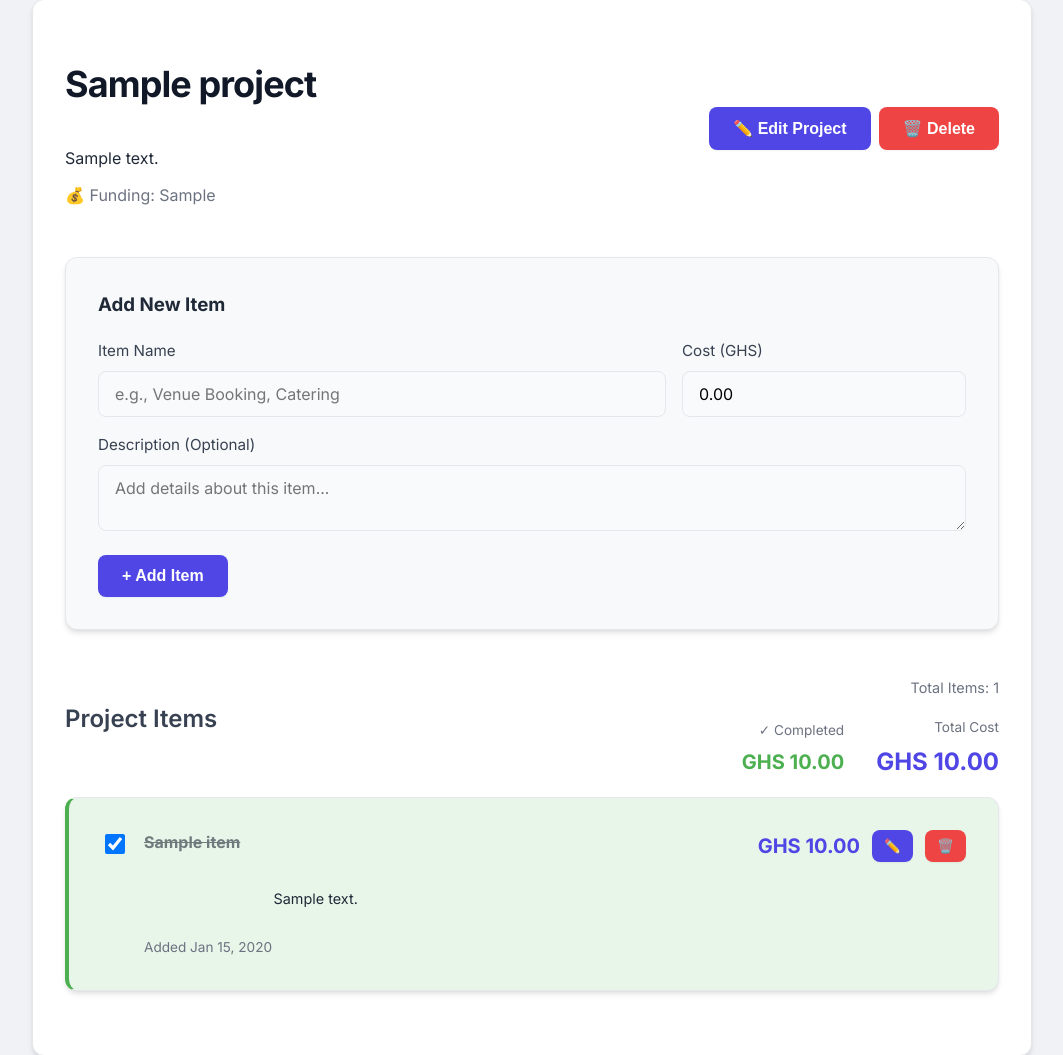
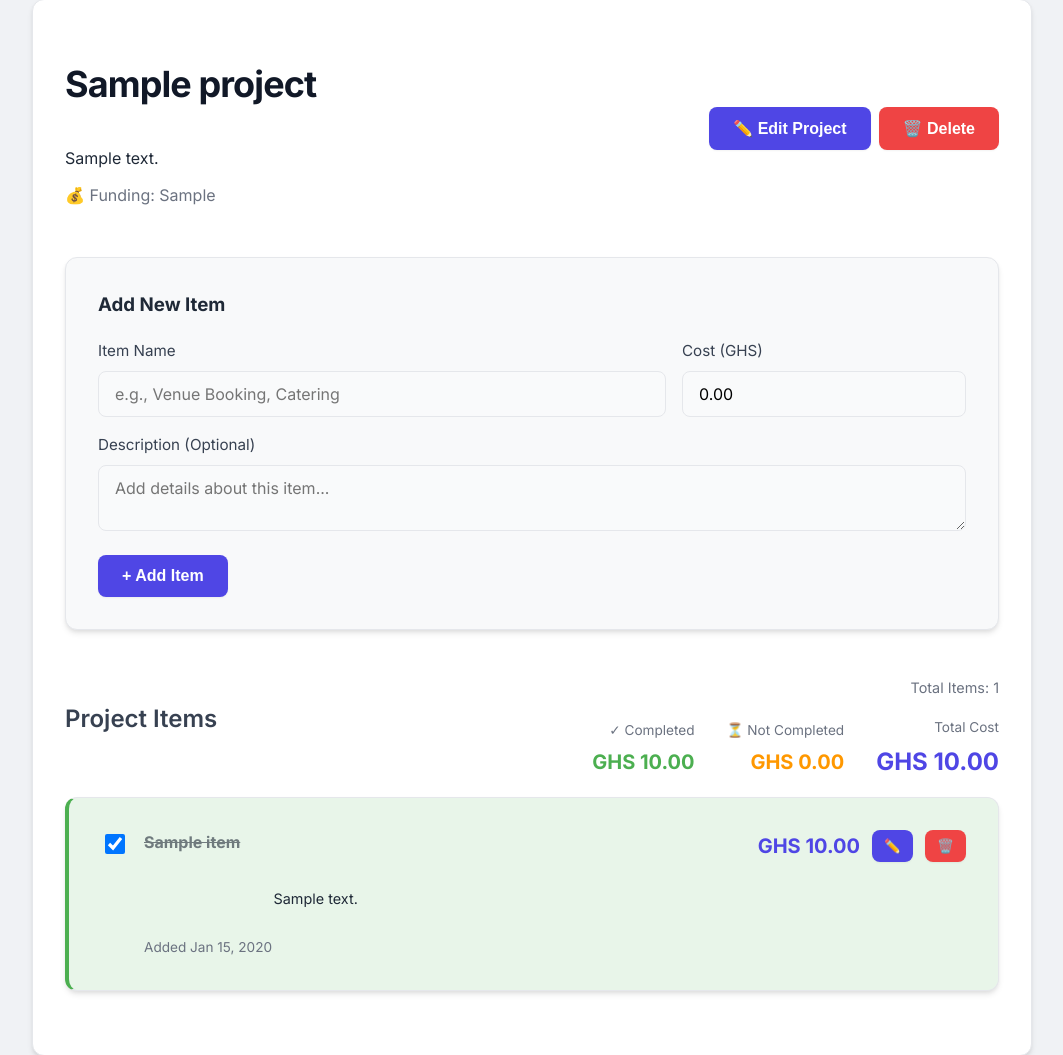
Before and after one commit to NANA-PREMPEH/FinancialTracker, a Flask app: page /projects/1 in a window 1280 px wide. Shown: the part 114-1169 px from the top of the page, without its empty margins (108-1171 px from the left). Run offline with Flask 3, Linux system fonts and the light colour scheme; tables that the repository leaves empty hold one stand-in row (values such as "Sample post"); parts of the project's set-up code (start-up, migrations or seed data) failed here and were passed over.

Commit message:
display two figures: one for the total and one being ticked as done

```diff
--- a/app/routes.py
+++ b/app/routes.py
@@ -868,7 +868,10 @@ def project_details(id):
     # Calculate total cost of completed items
     completed_cost = sum(item.cost for item in project.items if item.is_completed)
 
-    return render_template('project_details.html', project=project, completed_cost=completed_cost)
+    # Calculate total cost of not completed items
+    not_completed_cost = sum(item.cost for item in project.items if not item.is_completed)
+
+    return render_template('project_details.html', project=project, completed_cost=completed_cost, not_completed_cost=not_completed_cost)
 
 @main.route('/projects/edit/<int:id>', methods=['GET', 'POST'])
 def edit_project(id):
--- a/app/templates/project_details.html
+++ b/app/templates/project_details.html
@@ -79,6 +79,12 @@
                         <p
                             style="font-size: 1.25rem; font-weight: 700; color: #4caf50; margin: 0;">GHS
                             {{ "{:,.2f}".format(completed_cost) }}</p>
+                    </div>
+                    <div>
+                        <p style="font-size: 0.85rem; color: var(--color-text-muted); margin-bottom: 0.25rem;">⏳ Not Completed</p>
+                        <p
+                            style="font-size: 1.25rem; font-weight: 700; color: #ff9800; margin: 0;">GHS
+                            {{ "{:,.2f}".format(not_completed_cost) }}</p>
                     </div>
                     <div>
                         <p style="font-size: 0.85rem; color: var(--color-text-muted); margin-bottom: 0.25rem;">Total Cost</p>
```
